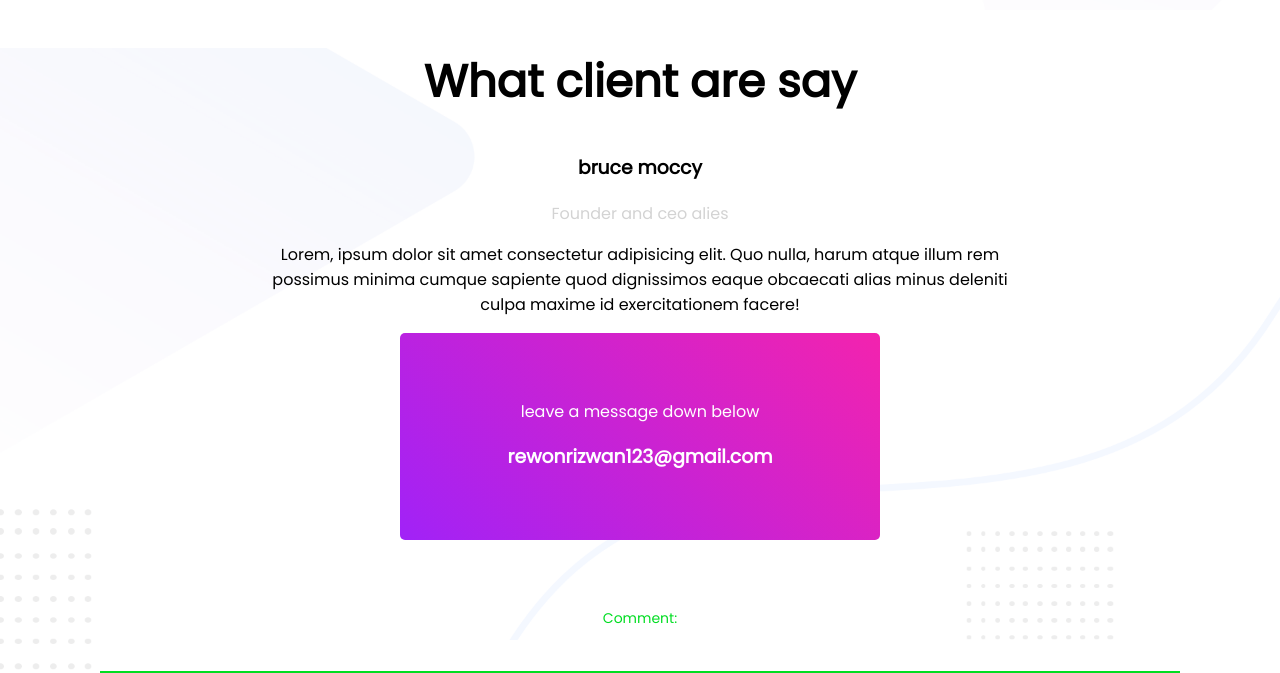
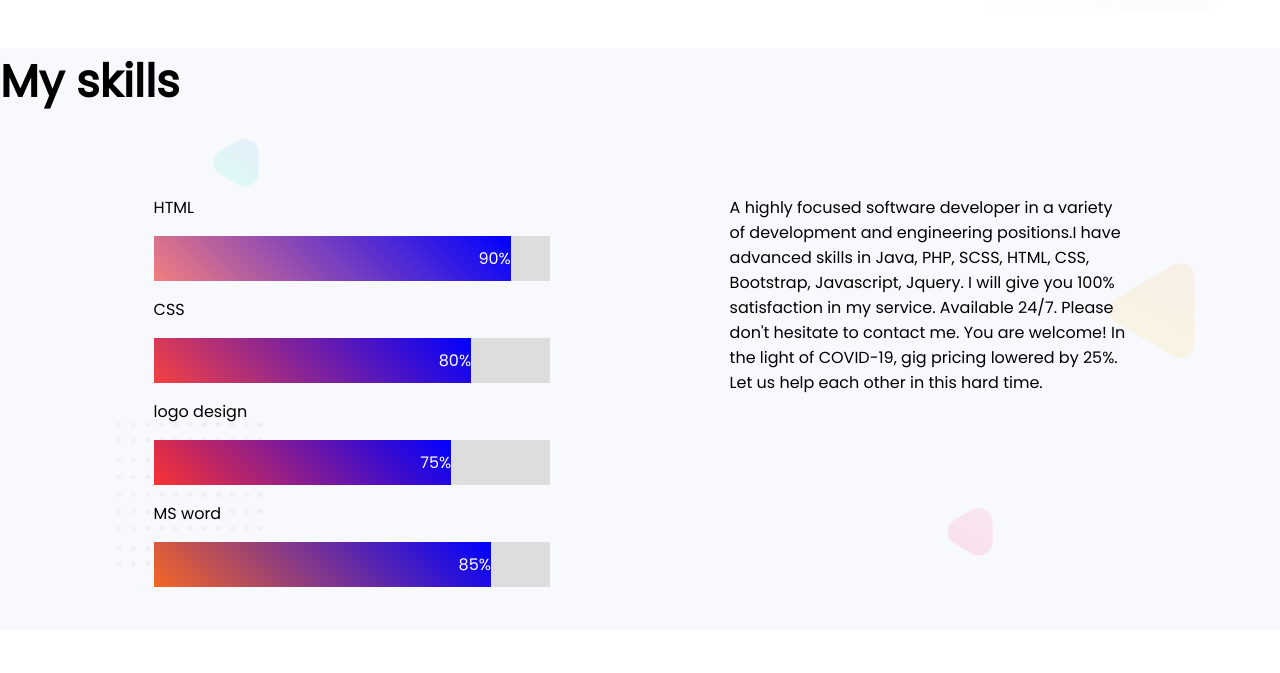
Before and after one commit to rewon123/first-assignment, a plain HTML site: page index.html in a window 1280 px wide. Shown: the part 2127-2800 px from the top of the page. Drawn offline with Linux system fonts and the light colour scheme.

Commit message:
finnaly its done

```diff
--- a/index.html
+++ b/index.html
@@ -6,6 +6,7 @@
     <link rel="stylesheet" href="style.css">
     <link href="https://fonts.googleapis.com/css?family=Poppins&display=swap" rel="stylesheet">
     <title>desinger portfolio</title>
+    <link rel="icon" href="images/peter_dream.png" type="image/gif" sizes="16x16">
 </head>
 <body>
     <section class="first-section">
@@ -27,7 +28,7 @@
         </div>
         <div class="half">
             <h2>Biography</h2>
-            <p>Lorem ipsum dolor sit, amet consectetur adipisicing elit. Magni aperiam at unde dignissimos animi, repellat ipsam a, ea molestias nulla aut quidem veritatis tempore ad nostrum, facilis voluptate sit enim.</p>
+            <p>A highly dedicated and creative graphic designer with seven years’ experience in a variety of exciting projects. A passion for fresh and original design combined with a level headed and rational approach to clients’ needs has led to an impressive portfolio of projects. A hands-on approach to the entire creative process means that each project is curated with the utmost attention from inception to final delivery. A strong communicator with the ability to communicate ideas clearly to clients and outsource efficiently to copywriters and web developers.</p>
         </div>
         <a target="_blank" id="links" href="">download my CV</a>
     </section>
@@ -43,12 +44,37 @@
             <img src="images/latest-work/work-3.jpg" alt="">
         </div>
     </section>
+    <section class="my-skills">
+        <h2>My skills</h2>
+        <div class="half">
+            <p>HTML</p>
+<div class="container">
+  <div class="skills html">90%</div>
+</div>
+
+<p>CSS</p>
+<div class="container">
+  <div class="skills css">80%</div>
+</div>
+<p>logo design</p>
+<div class="container">
+  <div class="skills logo-design">75%</div>
+</div>
+<p>MS word</p>
+<div class="container">
+  <div class="skills MS-word">85%</div>
+</div>
+        </div>
+        <div class="half">
+            <p>A highly focused software developer in a variety of development and engineering positions.I have advanced skills in Java, PHP, SCSS, HTML, CSS, Bootstrap, Javascript, Jquery. I will give you 100% satisfaction in my service. Available 24/7. Please don't hesitate to contact me. You are welcome! In the light of COVID-19, gig pricing lowered by 25%. Let us help each other in this hard time.</p>
+        </div>
+    </section>
    <section class="fourth-section">
        <div class="center">
       <h2 style="text-align: center;">What client are say</h2>
     <h3>bruce moccy</h3>
     <p style="color: lightgrey;">Founder and ceo alies</p>
-    <p class="dummy-text">Lorem, ipsum dolor sit amet consectetur adipisicing elit. Quo nulla, harum atque illum rem possimus minima cumque sapiente quod dignissimos eaque obcaecati alias minus deleniti culpa maxime id exercitationem facere!</p>
+    <p class="dummy-text">"Lorem, ipsum dolor sit amet consectetur adipisicing elit. Quo nulla, harum atque illum rem possimus minima  id exercitationem facere!"</p>
 </div>
 <div class="center" id="input">
     <p>leave a message down below</p>
@@ -61,8 +87,9 @@
             <label for="name">Comment:</label>
           </div>
     </form>
+    <footer>Rizwan Rashid|© 2020 Rizwan Rashid — @rizwan rashid rewon
+    </footer>
 </div>
 </section>
-
 </body>
 </html>
--- a/style.css
+++ b/style.css
@@ -138,3 +138,25 @@ form {
     top: -24px;
     color: #00dd22;
   }
+  .my-skills{
+background-image: url(images/biography-bg.png);
+background-repeat: no-repeat;
+background-size: 100%;
+  }
+  *{box-sizing: border-box}
+  .container {
+    width: 100%;
+    background-color: #ddd;
+  }
+
+  .skills {
+    text-align: right;
+    padding-top: 10px;
+    padding-bottom: 10px;
+    color: white;
+  }
+
+  .html {width: 90%; background-image: linear-gradient(45deg, rgba(255, 70, 70, 0.623), blue);}
+  .css {width: 80%; background-image: linear-gradient(45deg, rgba(255, 0, 0, 0.705), blue);}
+  .logo-design {width: 75%; background-image: linear-gradient(45deg, rgba(255, 24, 24, 0.863), blue);}
+  .MS-word {width: 85%; background-image: linear-gradient(45deg, rgb(243, 103, 37), blue);}
```
Also changed, not shown: images/peter_dream.png, images/sf.png (added).
